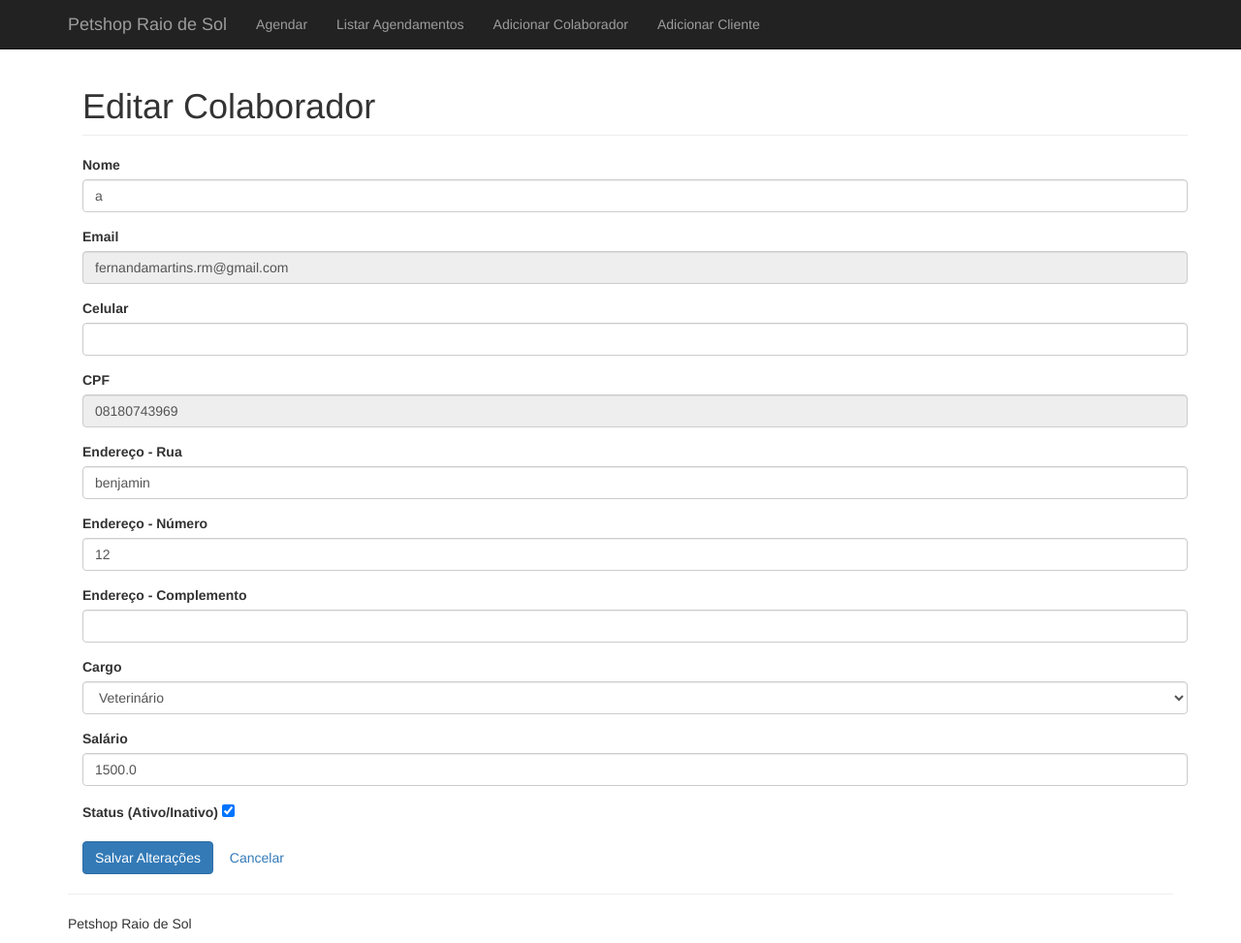
After one commit to femrtins/petshop_gestaoprojetos, a Flask app: page /alterarDadosColaborador/1 in a window 1280 px wide. The commit adds this page. Shown: the whole page at 97% size. Run offline with Flask 2, Linux system fonts and the light colour scheme; data comes from the database, SQL or seed files in the repository; some libraries are stand-ins or nearby versions.

Commit message:
Add files via upload

```diff
--- a/agendamento/app/forms.py
+++ b/agendamento/app/forms.py
@@ -3,38 +3,60 @@ from wtforms import StringField, IntegerField, FloatField, BooleanField, Passwor
 from wtforms.validators import DataRequired, Length, Email, EqualTo, NumberRange, Optional, Regexp
 from datetime import datetime
 
-class ColaboradorForm(FlaskForm):
-    nome = StringField('Nome', validators=[DataRequired(), Length(max=100)])
-    email = StringField('Email', validators=[DataRequired(), Email(), Length(max=100)])
-    cpf = StringField('CPF', validators=[DataRequired(), Length(min=11, max=11, message="O CPF deve ter 11 caracteres.")])
-    endRua = StringField('Endereço - Rua', validators=[Optional(), Length(max=80)])
-    endNumero = IntegerField('Endereço - Número', validators=[Optional()])
-    endComplemento = StringField('Endereço - Complemento', validators=[Optional(), Length(max=20)])
-    senha = PasswordField('Senha', validators=[
-        DataRequired(),
-        Length(min=6, max=100),
-        EqualTo('confirmar_senha', message='As senhas devem coincidir.')
-    ])
-    confirmar_senha = PasswordField('Confirmar Senha', validators=[DataRequired()])
-    cargo = StringField('Cargo', validators=[DataRequired(), Length(max=50)])
-    salario = FloatField('Salário', validators=[DataRequired(), NumberRange(min=0, message="O salário deve ser positivo.")])
-    status = BooleanField('Status (Ativo/Inativo)')
+ano_atual = datetime.now().year
 
 class ClienteForm(FlaskForm):
+    def __init__(self, is_editing=False, *args, **kwargs):
+        super().__init__(*args, **kwargs)
+        self.is_editing = is_editing
+
+        # Ajuste para a validação da senha, se estiver alterando os dados não exige que o valor da senha seja alterado
+        if self.is_editing:
+            self.senha.validators = [Optional(), Length(min=6, max=100)]
+            self.confirmar_senha.validators = [Optional()]
+        else:
+            self.senha.validators = [DataRequired(), Length(min=6, max=100), EqualTo('confirmar_senha', message='As senhas devem coincidir.')]
+            self.confirmar_senha.validators = [DataRequired()]
+
     nome = StringField('Nome', validators=[DataRequired(), Length(max=100)])
-    email = StringField('Email', validators=[DataRequired(), Email(), Length(max=100)])
+    email = StringField('Email', validators=[DataRequired(), Length(max=100)])
     celular = StringField('Celular', validators=[DataRequired(), Regexp(r"^\(?\d{2}\)?[-.\s]?\d{4,5}[-.\s]?\d{4}$")])
     cpf = StringField('CPF', validators=[DataRequired(), Length(min=11, max=11, message="O CPF deve ter 11 caracteres.")])
     endRua = StringField('Endereço - Rua', validators=[Optional(), Length(max=80)])
     endNumero = IntegerField('Endereço - Número', validators=[Optional()])
     endComplemento = StringField('Endereço - Complemento', validators=[Optional(), Length(max=20)])
-    senha = PasswordField('Senha', validators=[
-        DataRequired(),
-        Length(min=6, max=100),
-        EqualTo('confirmar_senha', message='As senhas devem coincidir.')
-    ])
-    confirmar_senha = PasswordField('Confirmar Senha', validators=[DataRequired()])
+    temAnimal = BooleanField('Tem Animal? (Sim/Não)')
 
+    senha = PasswordField('Senha')
+    confirmar_senha = PasswordField('Confirmar Senha')
+
+class ColaboradorForm(FlaskForm):
+    def __init__(self, is_editing=False, *args, **kwargs):
+        super().__init__(*args, **kwargs)
+        self.is_editing = is_editing
+
+        # Ajuste para a validação da senha, se estiver alterando os dados não exige que o valor da senha seja alterado
+        if self.is_editing:
+            self.senha.validators = [Optional(), Length(min=6, max=100)]
+            self.confirmar_senha.validators = [Optional()]
+        else:
+            self.senha.validators = [DataRequired(), Length(min=6, max=100), EqualTo('confirmar_senha', message='As senhas devem coincidir.')]
+            self.confirmar_senha.validators = [DataRequired()]
+
+
+    nome = StringField('Nome', validators=[DataRequired(), Length(max=100)])
+    email = StringField('Email', validators=[DataRequired(), Length(max=100)])
+    celular = StringField('Celular', validators=[DataRequired(), Regexp(r"^\(?\d{2}\)?[-.\s]?\d{4,5}[-.\s]?\d{4}$")])
+    cpf = StringField('CPF', validators=[DataRequired(), Length(min=11, max=11, message="O CPF deve ter 11 caracteres.")])
+    endRua = StringField('Endereço - Rua', validators=[Optional(), Length(max=80)])
+    endNumero = IntegerField('Endereço - Número', validators=[Optional()])
+    endComplemento = StringField('Endereço - Complemento', validators=[Optional(), Length(max=20)])
+
+    senha = PasswordField('Senha')
+    confirmar_senha = PasswordField('Confirmar Senha')
+
+    cargo = SelectField('Cargo', choices=[('Veterinário', 'Veterinário'),('Assistente', 'Assistente'),], validators=[DataRequired()])
+    salario = FloatField('Salário', validators=[DataRequired(), NumberRange(min=0, message="O salário deve ser positivo.")])
     status = BooleanField('Status (Ativo/Inativo)')
 
 class AgendamentoForm(FlaskForm):
@@ -66,3 +88,10 @@ class AgendamentoForm(FlaskForm):
                               ('17:00', '17:00')
                           ], validators=[DataRequired()])
     colaborador = SelectField('Atendente', coerce=int, validators=[DataRequired()])
+
+class PetForm(FlaskForm):
+    nome = StringField('Nome', validators=[DataRequired(), Length(max=100)])
+    especie = StringField('Espécie', validators=[DataRequired(), Length(max=50)])
+    raca = StringField('Raça', validators=[DataRequired(), Length(max=50)])
+    anoNasc = IntegerField("Ano de Nascimento",validators=[NumberRange(min=1900, max=ano_atual,)])
+    cliente_id = SelectField('Cliente', coerce=int)
--- /dev/null
+++ b/agendamento/app/templates/alterarDadosColaborador.html
@@ -0,0 +1,52 @@
+{% extends 'base.html' %}
+
+{% block main %}
+<div class="container">
+    <h1 class="page-header">Editar Colaborador</h1>
+    <form method="POST">
+        {{ form.hidden_tag() }}
+        <div class="form-group">
+            {{ form.nome.label(class="form-label") }}
+            {{ form.nome(class="form-control") }}
+        </div>
+        <div class="form-group">
+            {{ form.email.label(class="form-label") }}
+            {{ form.email(class="form-control", readonly=True) }}
+        </div>
+        <div class="form-group">
+            {{ form.celular.label(class="form-label") }}
+            {{ form.celular(class="form-control") }}
+        </div>
+        <div class="form-group">
+            {{ form.cpf.label(class="form-label") }}
+            {{ form.cpf(class="form-control", readonly=True) }}
+        </div>
+        <div class="form-group">
+            {{ form.endRua.label(class="form-label") }}
+            {{ form.endRua(class="form-control") }}
+        </div>
+        <div class="form-group">
+            {{ form.endNumero.label(class="form-label") }}
+            {{ form.endNumero(class="form-control") }}
+        </div>
+        <div class="form-group">
+            {{ form.endComplemento.label(class="form-label") }}
+            {{ form.endComplemento(class="form-control") }}
+        </div>
+        <div class="form-group">
+            {{ form.cargo.label(class="form-label") }}
+            {{ form.cargo(class="form-control") }}
+        </div>
+        <div class="form-group">
+            {{ form.salario.label(class="form-label") }}
+            {{ form.salario(class="form-control") }}
+        </div>
+        <div class="form-group">
+            {{ form.status.label(class="form-label") }}
+            {{ form.status(class="form-check-input") }}
+        </div>
+        <button type="submit" class="btn btn-primary">Salvar Alterações</button>
+        <a href="{{ url_for('listar_agendamentos') }}" class="btn btn-secondary">Cancelar</a>
+    </form>
+</div>
+{% endblock %}
--- a/agendamento/app/templates/header.html
+++ b/agendamento/app/templates/header.html
@@ -13,7 +13,8 @@
           <ul class="nav navbar-nav">
             <li><a href="{{ url_for('agendar') }}">Agendar</a></li>
             <li><a href="{{ url_for('listar_agendamentos') }}">Listar Agendamentos</a></li>
-            <li><a href="{{ url_for('add_colaborador') }}">Adicionar Colaborador</a></li>
+            <li><a href="{{ url_for('cadastroColaborador') }}">Adicionar Colaborador</a></li>
+            <li><a href="{{ url_for('cadastroCliente') }}">Adicionar Cliente</a></li>
           </ul>
         </div>
       </div>
--- a/agendamento/app/views.py
+++ b/agendamento/app/views.py
@@ -1,13 +1,12 @@
 from app.app import app, db
-from flask import render_template, request, redirect, url_for, flash
-from app.forms import AgendamentoForm, ColaboradorForm
-from app.models import Agendamento, Colaborador
+from flask import render_template, request, redirect, url_for, flash, session
+from app.forms import AgendamentoForm, ColaboradorForm, ClienteForm, PetForm
+from app.models import Agendamento, Colaborador, Cliente, Pet
 from datetime import timedelta, datetime
 
 ###
 # Rotas da aplicação
 ###
-
 
 
 # Rota para listar os agendamentos (home)
@@ -52,8 +51,7 @@ def agendar():
                 flash("Erro ao combinar data e hora. Tente novamente.", "danger")
                 return redirect(url_for('agendar'))
 
-            if Agendamento.query.filter((Agendamento.colaborador_id == colaborador) & (Agendamento.horario >= horario - timedelta(hours=1)) &
-                                        (Agendamento.horario <= horario + timedelta(hours=1))).first():
+            if Agendamento.query.filter((Agendamento.colaborador_id == colaborador) & (Agendamento.horario == horario)).first():
                 flash("Esse horário já está ocupado para o atendente selecionado. Escolha outro horário ou outro atendente.", "danger")
                 return redirect(url_for('agendar'))
 
@@ -66,10 +64,78 @@ def agendar():
     flash_errors(form)
     return render_template('agendar.html', form=form)
 
+@app.route('/del-agendamento/<int:id>', methods=['POST'])
+def del_agendamento(id):
+    agendamento = Agendamento.query.get_or_404(id)
+    try:
+        db.session.delete(agendamento)
+        db.session.commit()
+        flash("Agendamento excluído com sucesso!", "success")
+    except Exception as e:
+        db.session.rollback()
+        flash(f"Ocorreu um erro ao excluir o agendamento: {str(e)}", "danger")
+    return redirect(url_for('listar_agendamentos'))
+
+@app.route('/edit-agendamento/<int:id>', methods=['GET', 'POST'])
+def edit_agendamento(id):
+    form = AgendamentoForm()
+    colaboradores = Colaborador.query.all()
+    form.colaborador.choices = [(colaborador.id, colaborador.nome) for colaborador in colaboradores]
+    agendamento = Agendamento.query.get_or_404(id)
+
+    if request.method == 'POST' and form.validate_on_submit():
+        # Dados do formulário
+        cliente = form.cliente.data
+        tipo_servico = form.tipo_servico.data
+        data = form.data.data
+        horario_str = form.horario.data
+        colaborador = form.colaborador.data
+
+        # Validação de data
+        if data < datetime.today().date():
+            flash("Não é possível agendar para datas passadas. Escolha uma data válida.", "danger")
+            return redirect(url_for('edit_agendamento', id=id))
+
+        try:
+            horario = datetime.combine(data, datetime.strptime(horario_str, '%H:%M').time())
+        except ValueError:
+            flash("Erro ao combinar data e hora. Tente novamente.", "danger")
+            return redirect(url_for('edit_agendamento', id=id))
+
+        # Verifica conflitos de horários
+        if Agendamento.query.filter(
+            (Agendamento.colaborador_id == colaborador) & (Agendamento.horario == horario) & (Agendamento.id != id) ).first():
+            flash("Esse horário já está ocupado para o atendente selecionado. Escolha outro horário ou outro atendente.", "danger")
+            return redirect(url_for('edit_agendamento', id=id))
+
+        # Atualização dos campos
+        agendamento.cliente = cliente
+        agendamento.tipo_servico = tipo_servico
+        agendamento.horario = horario
+        agendamento.colaborador_id = colaborador
+
+        # Salva no banco de dados
+        try:
+            db.session.commit()
+            flash("Agendamento atualizado com sucesso!", "success")
+            return redirect(url_for('listar_agendamentos'))
+        except Exception as e:
+            db.session.rollback()
+            flash(f"Ocorreu um erro ao salvar as alterações: {str(e)}", "danger")
+
+    # Preenche o formulário com os dados atuais do agendamento
+    form.cliente.data = agendamento.cliente
+    form.tipo_servico.data = agendamento.tipo_servico
+    form.data.data = agendamento.horario.date()
+    form.horario.data = agendamento.horario.strftime('%H:%M')
+    form.colaborador.data = agendamento.colaborador_id
+
+    return render_template('edit_agendamento.html', form=form, agendamento=agendamento)
+
 #  para adicionar um colaborador
 
-@app.route('/add-colaborador', methods=['POST', 'GET'])
-def add_colaborador():
+@app.route('/cadastrarColaborador', methods=['POST', 'GET'])
+def cadastroColaborador():
     form = ColaboradorForm()
 
     if request.method == 'POST':
@@ -77,6 +143,7 @@ def add_colaborador():
 
             nome = form.nome.data
             email = form.email.data
+            celular = form.celular.data
             cpf = form.cpf.data
             endRua = form.endRua.data
             endNumero = form.endNumero.data
@@ -89,18 +156,37 @@ def add_colaborador():
 
             if senha != confSenha:
                 flash("As senhas não coincidem!")
-                return redirect(url_for(add_colaborador))
+                return redirect(url_for('cadastroColaborador'))
 
-            colaborador = Colaborador(nome=nome, email=email, cpf=cpf, endRua=endRua, endNumero=endNumero, endComplemento=endComplemento,
+            colaborador = Colaborador(nome=nome, email=email, celular=celular, cpf=cpf, endRua=endRua, endNumero=endNumero, endComplemento=endComplemento,
                                       senha=senha, cargo=cargo, salario=salario, status=status)
-            db.session.add(colaborador)
-            db.session.commit()
 
-            flash('Colaborador adicionado com sucesso')
+            try:
+
+                '''
+
+                Precisa verificar se o colaborador que está adicionando outro é o adminitrador root
+
+                '''
+
+                # Verifica se o colaborador já foi cadastrado
+                # db.session... Retorna 'None' caso não encontre nada
+                if  ((db.session.query(Colaborador).filter(Colaborador.email == colaborador.email).first()) or \
+                    (db.session.query(Colaborador).filter(Colaborador.cpf == colaborador.cpf).first())) != None :
+                    return "Erro"
+
+                db.session.add(colaborador)
+                db.session.commit()
+                flash('Colaborador adicionado com sucesso')
+
+            except Exception as e:
+                print(str(e))
+                return "Erro"
+
             return redirect(url_for('listar_agendamentos'))
 
     flash_errors(form)
-    return render_template('add_colaborador.html', form=form)
+    return render_template('cadastroColaborador.html', form=form)
 
 def flash_errors(form):
     for field, errors in form.errors.items():
@@ -112,122 +198,152 @@ def flash_errors(form):
 
 ####################################################################
 
-@app.route("/cadastrarCliente", methods=['POST'])
+@app.route("/cadastrarCliente",  methods=['POST', 'GET'])
 def cadastroCliente():
     form = ClienteForm()
-    cliente = Cliente()
 
-    cliente.nome = request.form.get("nome")
-    cliente.email = request.form.get("email")
-    cliente.cpf = request.form.get("cpf")
-    cliente.endRua = request.form.get("rua")
-    cliente.endNumero = request.form.get("numero")
-    cliente.endComplemento = request.form.get("complemento")
-    cliente.senha = request.form.get("senha")
-    cliente.telefone = request.form.get("telefone")
+    if request.method == 'POST':
+        if form.validate_on_submit():
 
-    try:
-        # Verifica se o cliente já foi cadastrado
-        # db.session... Retorna 'None' caso não encontre nada
-        if  ((db.session.query(Cliente).filter(Cliente.email == cliente.email).first() != None) or \
-            (db.session.query(Cliente).filter(Cliente.cpf == cliente.cpf).first())!= None):
-            return "Erro"
+            nome = form.nome.data
+            email = form.email.data
+            cpf = form.cpf.data
+            celular = form.celular.data
+            endRua = form.endRua.data
+            endNumero = form.endNumero.data
+            endComplemento = form.endComplemento.data
+            senha = form.senha.data
+            confSenha = form.confirmar_senha.data
+            temAnimal = form.temAnimal.data
 
-        db.session.add(cliente)
-        db.session.commit()
-        print("Colaborador incluido")
+            if senha != confSenha:
+                flash("As senhas não coincidem!")
+                return redirect(url_for('cadastroCliente'))
 
-    except Exception as e:
-        print(str(e))
-        return "Erro"
+            cliente = Cliente(nome=nome, email=email, cpf=cpf, celular=celular, endRua=endRua, endNumero=endNumero, endComplemento=endComplemento, senha=senha, temAnimal=temAnimal)
 
-    return "Sucesso"
+            try:
+                # Verifica se o colaborador já foi cadastrado
+                # db.session... Retorna 'None' caso não encontre nada
+                if db.session.query(Cliente).filter(Cliente.email == cliente.email).first():
+                    flash("O e-mail já está cadastrado!", "danger")
+                    return redirect(url_for('cadastroCliente'))
+                if db.session.query(Cliente).filter(Cliente.cpf == cliente.cpf).first():
+                    flash("O CPF já está cadastrado!", "danger")
+                    return redirect(url_for('cadastroCliente'))
 
+                db.session.add(cliente)
+                db.session.commit()
+                flash('Cliente adicionado com sucesso')
+            except Exception as e:
+                print(str(e))
+                return "Erro"
 
-@app.route("/cadastrarColaborador", methods=['POST'])
-def cadastroCliente():
+            return redirect(url_for('listar_agendamentos'))
 
-    colaborador = Colaborador()
+    flash_errors(form)
+    return render_template('cadastroCliente.html', form=form)
 
-    colaborador.nome = request.form.get("nome")
-    colaborador.email = request.form.get("email")
-    colaborador.cpf = request.form.get("cpf")
-    colaborador.endRua = request.form.get("rua")
-    colaborador.endNumero = request.form.get("numero")
-    colaborador.endComplemento = request.form.get("complemento")
-    colaborador.senha = request.form.get("senha")
-    colaborador.telefone = request.form.get("telefone")
-    colaborador.cargo = request.form.get("cargo")
-    colaborador.salario = request.form.get("salario")
-    colaborador.status = request.form.get("status")
+@app.route("/alterarDadosColaborador/<int:id>", methods=['POST', 'GET'])
+def alterarDadosColaborador(id):
+    # Verifica se a rota está sendo acessada
+    form = ColaboradorForm(is_editing=True)
+    colaborador = Colaborador.query.get_or_404(id)
 
-    try:
+    if request.method == 'POST':
+        # Verifica se o formulário é válido
+        if form.validate_on_submit():
 
-        '''
+            nome = form.nome.data
+            celular = form.celular.data
+            endRua = form.endRua.data
+            endNumero = form.endNumero.data
+            endComplemento = form.endComplemento.data
+            cargo = form.cargo.data
+            salario = form.salario.data
+            status = form.status.data
 
-        Precisa verificar se o colaborador que está adicionando outro é o adminitrador root
+            # Atualiza os dados do colaborador
+            colaborador.nome = nome
+            colaborador.celular = celular
+            colaborador.endRua = endRua
+            colaborador.endNumero = endNumero
+            colaborador.endComplemento = endComplemento
+            colaborador.cargo = cargo
+            colaborador.salario = salario
+            colaborador.status = status
 
-        '''
+            # Tenta salvar as alterações no banco de dados
+            try:
+                db.session.commit()
+                flash("Colaborador atualizado com sucesso!", "success")
+                return redirect(url_for('listar_agendamentos'))
+            except Exception as e:
+                db.session.rollback()
+                flash(f"Ocorreu um erro ao salvar as alterações: {str(e)}", "danger")
+                print("Erro ao salvar:", str(e))
 
-        # Verifica se o colaborador já foi cadastrado
-        # db.session... Retorna 'None' caso não encontre nada
-        if  ((db.session.query(Colaborador).filter(Colaborador.email == colaborador.email).first()) or \
-            (db.session.query(Colaborador).filter(Colaborador.cpf == colaborador.cpf).first())) != None :
-            return "Erro"
+    # Preenche o formulário com os dados atuais do colaborador
+    form.nome.data = colaborador.nome
+    form.email.data = colaborador.email  # Não altere o email no formulário
+    form.celular.data = colaborador.celular
+    form.cpf.data = colaborador.cpf  # Não altere o CPF no formulário
+    form.endRua.data = colaborador.endRua
+    form.endNumero.data = colaborador.endNumero
+    form.endComplemento.data = colaborador.endComplemento
+    form.cargo.data = colaborador.cargo
+    form.salario.data = colaborador.salario
+    form.status.data = colaborador.status
+    form.senha.data = ''
+    form.confirmar_senha.data = ''
 
-        db.session.add(colaborador)
-        db.session.commit()
+    return render_template('alterarDadosColaborador.html', form=form)
 
-        print("Colaborador incluido")
+@app.route("/alterarDadosCliente/<int:id>", methods=['POST', 'GET'])
+def alterarDadosCliente(id):
+    # Verifica se a rota está sendo acessada
+    form = ClienteForm(is_editing=True)
+    cliente = Cliente.query.get_or_404(id)
 
-    except Exception as e:
-        print(str(e))
-        return "Erro"
+    if request.method == 'POST':
+        # Verifica se o formulário é válido
+        if form.validate_on_submit():
 
-    return "Sucesso"
+            nome = form.nome.data
+            celular = form.celular.data
+            endRua = form.endRua.data
+            endNumero = form.endNumero.data
+            endComplemento = form.endComplemento.data
+            temAnimal = form.temAnimal.data
 
-@app.route("/cadastrarAnimal", methods=['POST'])
-def cadastrarAnimal():
+            # Atualiza os dados do colaborador
+            cliente.nome = nome
+            cliente.celular = celular
+            cliente.endRua = endRua
+            cliente.endNumero = endNumero
+            cliente.endComplemento = endComplemento
+            cliente.temAnimal = temAnimal
 
-    pet = Pet()
+            # Tenta salvar as alterações no banco de dados
+            try:
+                db.session.commit()
+                flash("Cliente atualizado com sucesso!", "success")
+                return redirect(url_for('listar_agendamentos'))
+            except Exception as e:
+                db.session.rollback()
+                flash(f"Ocorreu um erro ao salvar as alterações: {str(e)}", "danger")
+                print("Erro ao salvar:", str(e))
 
-    pet.clienteId = request.form.get("clienteId")
-    pet.nome = request.form.get("nome")
-    pet.especie = request.form.get("especia")
-    pet.raca = request.form.get("raca")
-    pet.anoNasc = request.form.get("anoNasc")
+    # Preenche o formulário com os dados atuais do colaborador
+    form.nome.data = cliente.nome
+    form.email.data = cliente.email  # Não altere o email no formulário
+    form.celular.data = cliente.celular
+    form.cpf.data = cliente.cpf  # Não altere o CPF no formulário
+    form.endRua.data = cliente.endRua
+    form.endNumero.data = cliente.endNumero
+    form.endComplemento.data = cliente.endComplemento
+    form.temAnimal.data = cliente.temAnimal
+    form.senha.data = ''
+    form.confirmar_senha.data = ''
 
-    try:
-
-        db.session.add(pet)
-        db.session.commit()
-        print("Animal incluido")
-
-    except Exception as e:
-        print(str(e))
-        return "Erro"
-
-    return "Sucesso"
-
-@app.route("/login", methods=['POST'])
-def login():
-
-    email = request.form.get("email")
-    senha = request.form.get("senha")
-
-    cliente = db.session.query(Cliente).filter(Cliente.email == email).first()
-    if cliente != None:
-        if cliente.senha == senha:
-            return "True"
-        return "False"
-    colaborador = db.session.query(Colaborador).filter(Colaborador.email == email).first()
-    if colaborador != None:
-        if colaborador.senha == senha:
-            return "True"
-        return "False"
-
-    return "Email não cadastrado"
-
-@app.route("/alterarDados", methods=['POST'])
-def alterarDados():
-    pass
+    return render_template('alterarDadosCliente.html', form=form)
```
Also changed, not shown: agendamento/app/models.py (+15 -29 lines), agendamento/app/templates/alterarDadosCliente.html (added, +44 -0 lines), agendamento/app/templates/cadastroCliente.html (added, +32 -0 lines), agendamento/app/templates/cadastroColaborador.html (added, +34 -0 lines), agendamento/app/templates/edit_agendamento.html (added, +32 -0 lines), agendamento/app/templates/lista_agendamentos.html (+7 -1 lines).
